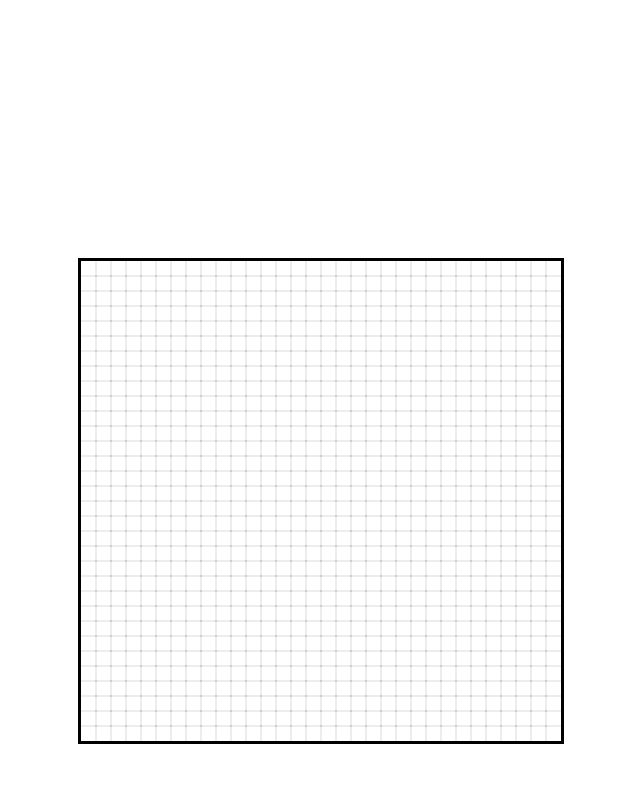
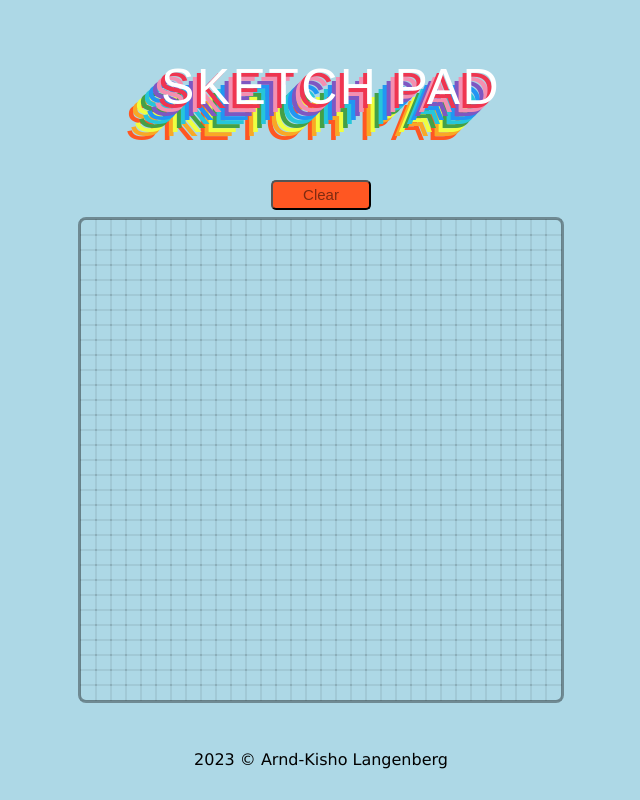
Before and after one commit to KishoLang/etch-a-sketch, a plain HTML site: page index.html in a window 1280 px wide. Shown: the whole page, without its empty margins (319-959 px from the left). Drawn offline with Linux system fonts and the light colour scheme.

Commit message:
done with etch-a-sketch

```diff
--- a/index.html
+++ b/index.html
@@ -7,9 +7,12 @@
     <link rel="stylesheet" href="styles.css">
 </head>
 <body>
-    <div class="container">
-
+    <header>Sketch Pad</header>
+    <div class="button-container">
+        <button id="clear">Clear</button>
     </div>
+    <div class="container"> </div>
+    <footer>2023 © Arnd-Kisho Langenberg</footer>
     <script src="main.js"></script>
 </body>
 </html>
--- a/main.js
+++ b/main.js
@@ -1,12 +1,51 @@
 // Grab grid container from html
 const gridContainer = document.querySelector(".container");
+// Create Grid
+createGrid(32);
+// Grab reference to gridItems
+const gridItems = document.querySelectorAll(".grid-item");
+// Grab reference to clear button
+const clearBtn = document.getElementById("clear");
 
-createGrid(32);
+// Check if mousedown
+let mousedown;
+document.body.onmousedown = function() {
+    mousedown = true;
+    console.log(mousedown);
+}
+document.body.onmouseup = function() {
+    mousedown = false;
+    console.log(mousedown);
+}
+
+// Check for events for coloring a gridItem
+for (let i = 0; i < gridItems.length; i++) {
+    // Event listener for mousedown + hover
+    gridItems[i].addEventListener("mouseover", () => {
+        if (mousedown) {
+            console.log("HELLO");
+            gridItems[i].style.backgroundColor = "black";
+        };
+    });
+    // Event listener for only mousedown
+    gridItems[i].addEventListener("mousedown", () => {
+        gridItems[i].style.backgroundColor = "black";
+    })
+}
+
+clearBtn.addEventListener("click", () => {
+    for (let i = 0; i < gridItems.length; i++) {
+        gridItems[i].style.backgroundColor = "transparent";
+    }
+})
+
+
 
 function createGrid(gridSize) {
     for (let rows = 0; rows < gridSize; rows++) {
         for (let columns = 0; columns < gridSize; columns++) {
             let gridDiv = document.createElement("div");
+            gridDiv.classList.add("grid-item");
             gridContainer.append(gridDiv);
         }
     }
--- a/styles.css
+++ b/styles.css
@@ -1,23 +1,69 @@
 body {
+    max-width: 1280px;
+    max-height: 720px;
+    padding-top: 20px;
+    margin-left: auto;
+    margin-right: auto;
     text-align: center;
     display: flex;
     flex-direction: column;
     justify-content: center;
     align-items: center;
+    font-family: Verdana, Geneva, Tahoma, sans-serif;
+    background-color: lightblue;
+}
+
+header {
+    padding-top: 50px;
+    padding-left: 20px;
+    font-size: 50px;
+    text-align: center;
+    font-family: sans-serif;
+    letter-spacing: 0.15rem;
+    text-transform: uppercase;
+    color: #fff;
+    text-shadow: -4px 4px #ef3550,
+                 -8px 8px #f48fb1,
+                 -12px 12px #7e57c2,
+                 -16px 16px #2196f3,
+                 -20px 20px #26c6da,
+                 -24px 24px #43a047,
+                 -28px 28px #eeff41,
+                 -32px 32px #f9a825,
+                 -36px 36px #ff5722;
+
+}
+
+.button-container {
+    margin-top: 5%;
+}
+
+#clear {
+    background-color: #ff5722;
+    border-radius: 5px;
+    width: 100px;
+    height: 30px;
+    font-size: 15px;
+    color: rgba(0, 0, 0, 0.507);
 }
 
 .container {
-    margin-top: 20%;
+    margin-top: 10px;
     width: 480px;
     height: 480px;
     display: flex;
     flex-wrap: wrap;
-    outline: 3px solid black;
+    outline: 3px solid rgba(0, 0, 0, 0.361);
+    border-radius: 5px;
 }
 
-.container div {
+.grid-item {
     width: 15px;
     height: 15px;
     border: none;
     outline: 1px solid rgba(0, 0, 0, 0.069);
 }
+
+footer {
+    margin-top: 50px;
+}
```
